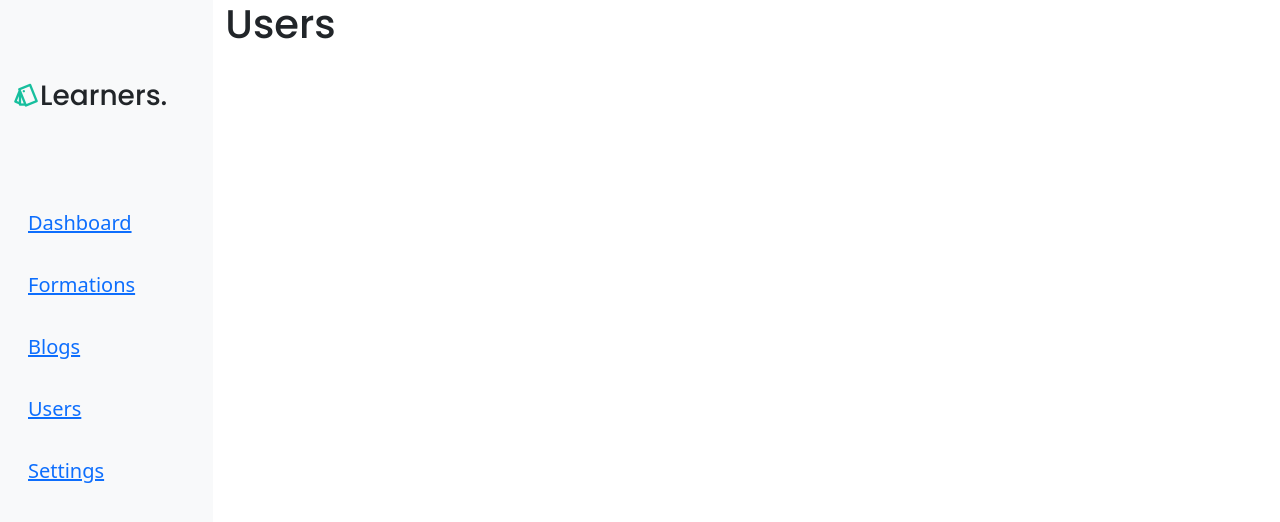
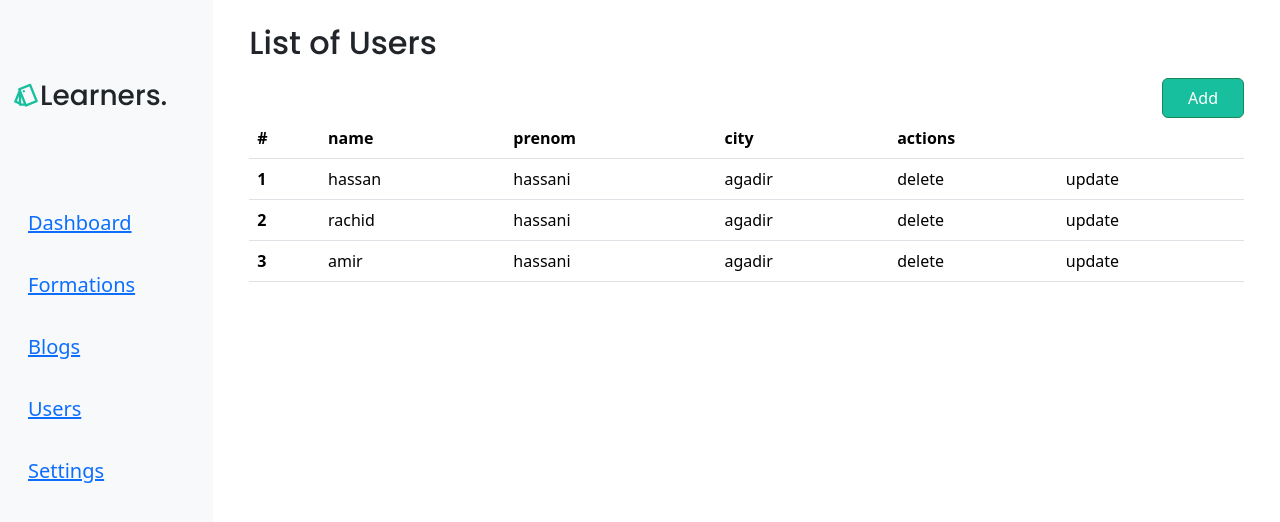
Before and after one commit to PFE-Elearning/pfe-e-learning, a React (Create React App) app: page /admin/users in a window 1280 px wide. Shown: the top 522 px of the page. Built offline with nearby package versions, Linux system fonts and the light colour scheme; a web font is replaced by a local one.

Commit message:
create table component

```diff
--- a/src/admin/Users.js
+++ b/src/admin/Users.js
@@ -1,6 +1,35 @@
+import { useState } from "react";
+import Table from "./compnents/Table";
+
 const Users=()=>{
+    let [data,setData]=useState([
+        {
+            'id':1,
+            'name':"hassan",
+            'prenom':"hassani",
+            'city':"agadir",
+        },
+        {
+            'id':2,
+            'name':"rachid",
+            'prenom':"hassani",
+            'city':"agadir",
+        },
+        {
+            'id':3,
+            'name':"amir",
+            'prenom':"hassani",
+            'city':"agadir",
+        },
+    ])
     return(
-        <h1>Users</h1>
+        <div className="m-4">
+            <h2 className="mt-3 mb-3">List of Users</h2>
+            <div className="w-100 d-flex justify-content-end">
+                <button className="btn btn-success rounded-2 ">Add</button>
+            </div>
+            <Table data={data} />
+        </div>
     )
 }
 export default Users;
--- a/src/admin/compnents/Table.js
+++ b/src/admin/compnents/Table.js
@@ -1,6 +1,37 @@
-const Users=()=>{
-    return(
-        <h1>Users</h1>
-    )
+import react from "react";
+
+export default function Table(props) {
+    let data=props.data;
+    return (
+        <>
+            <table class="table">
+                <thead>
+                    <tr>
+                        <th scope="col">#</th>
+                        <th scope="col">name</th>
+                        <th scope="col">prenom</th>
+                        <th scope="col">city</th>
+                        <th scope="col" colSpan={2}>actions</th>
+                    </tr>
+                </thead>
+                <tbody>
+                    {
+                        data.map(element=>{
+                            return(
+                                <tr>
+                                <th scope="row">{element.id}</th>
+                                <td>{element.name}</td>
+                                <td>{element.prenom}</td>
+                                <td>{element.city}</td>
+                                <td>delete</td>
+                                <td>update</td>
+                            </tr>
+                            )
+                        })
+                    }
+
+                </tbody>
+            </table>
+        </>
+    );
 }
-export default Users;
```
